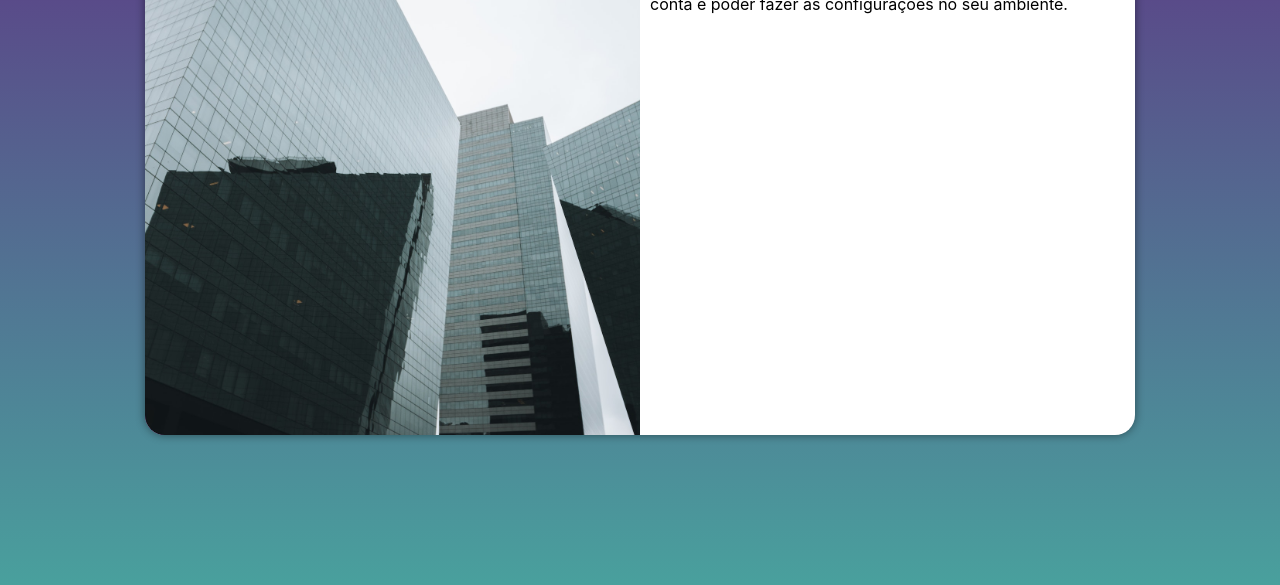
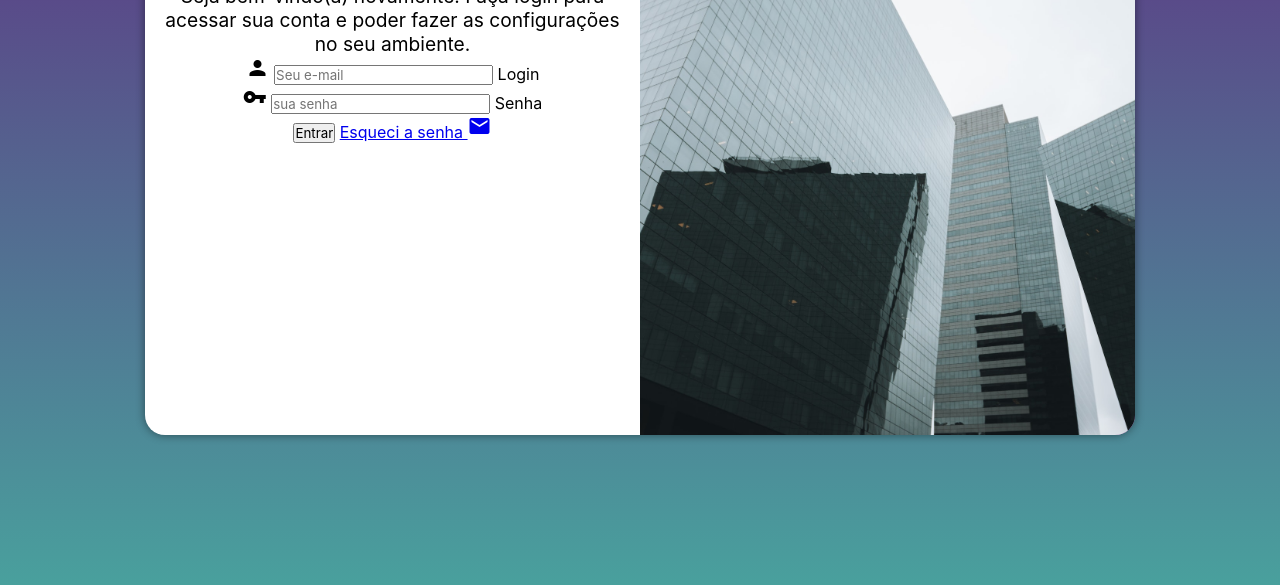
Before and after one commit to lucasribeiro97/projeto-login, a plain HTML site: page index.html in a window 1280 px wide. Shown: the part 215-800 px from the top of the page. Drawn offline with Linux system fonts and the light colour scheme.

Commit message:
Adicionei o formulário

```diff
--- a/estilos/media-query.css
+++ b/estilos/media-query.css
@@ -1,7 +1,6 @@
 @charset "UTF-8";
 
 @media screen and (min-width: 768px) and (max-width: 992px) {
-
     body {
         background-image: linear-gradient(to top, #49a09d, #5f2c82);
     }
@@ -24,7 +23,6 @@
 }
 
 @media screen and (min-width: 992px) {
-
     body {
         background-image: linear-gradient(to top, #49a09d, #5f2c82);
     }
@@ -34,13 +32,21 @@
     }
 
     section#login > div#imagem {
-        float: left;
+        float: right;
         width: 50%;
         height: 100%;
     }
 
     section#login > div#formulario {
-        float: right;
+        float: left;
         width: 50%;
     }
+
+    div#formulario > h1 {
+        font-size: 2em;
+    }
+
+    div#formulario > p {
+        font-size: 1.2em;
+    }
 }
--- a/estilos/style.css
+++ b/estilos/style.css
@@ -54,3 +54,12 @@ section#login > div#formulario {
     display: block;
     padding: 10px;
 }
+
+div#formulario {
+    text-align: center;
+    margin-bottom: 10px;
+}
+
+div#formulario > p {
+    font-size: 0.8em;
+}
--- a/index.html
+++ b/index.html
@@ -5,6 +5,7 @@
     <meta http-equiv="X-UA-Compatible" content="IE=edge">
     <meta name="viewport" content="width=device-width, initial-scale=1.0">
     <title>Login</title>
+    <link href="https://fonts.googleapis.com/icon?family=Material+Icons" rel="stylesheet">
     <link rel="stylesheet" href="estilos/style.css">
     <link rel="stylesheet" href="estilos/media-query.css">
 </head>
@@ -17,8 +18,21 @@
             <div id="formulario">
                 <h1>Login</h1>
                 <p>Seja bem-vindo(a) novamente. Faça login para acessar sua conta e poder fazer as configurações no seu ambiente.</p>
-                <form action="login.php" method="post">
-
+                <form action="login.php" method="post" autocomplete="on">
+                    <div class="campo">
+                        <i class="material-icons">person</i>
+                        <input type="email" name="login" id="ilogin" placeholder="Seu e-mail" autocomplete="email" required maxlength="30">
+                        <label for="ilogin">Login</label>
+                    </div>
+                    <div class="campo">
+                        <i class="material-icons">vpn_key</i>
+                        <input type="password" name="senha" id="isenha" placeholder="sua senha" autocomplete="current-password" required minlength="8">
+                        <label for="isenha">Senha</label>
+                    </div>
+                    <input type="submit" value="Entrar">
+                    <a href="esqueci.html">
+                        Esqueci a senha <i class="material-icons">mail</i>
+                    </a>
                 </form>
             </div>
         </section>
```
